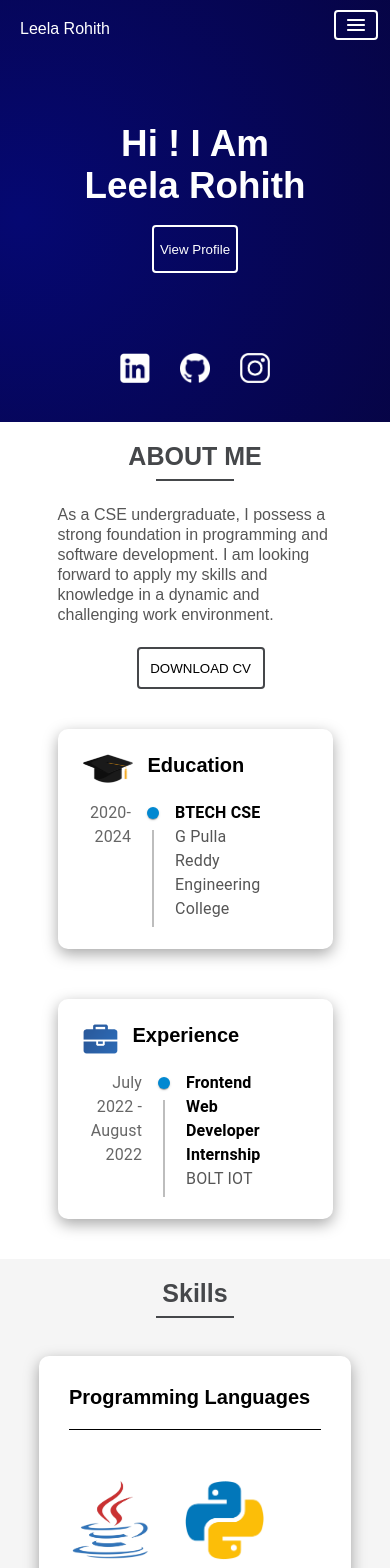
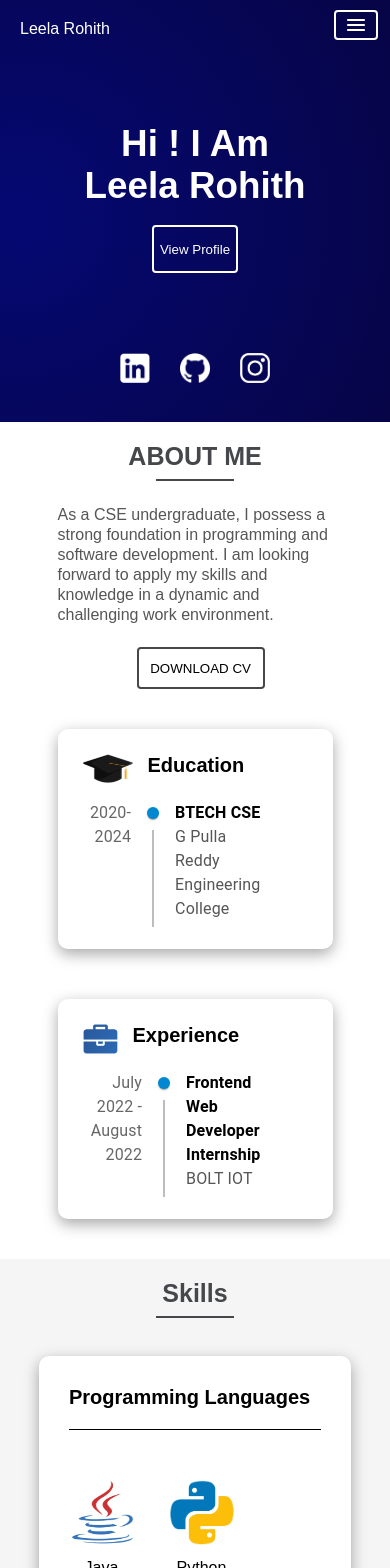
Before and after one commit to LeelaRohith/my-portfolio, a React (Create React App) app: page / in a window 390 px wide. Shown: the top 1568 px of the page. Built offline with nearby package versions, Linux system fonts and the light colour scheme.

Commit message:
image size updated

```diff
--- a/src/Components/Skills/skills.module.css
+++ b/src/Components/Skills/skills.module.css
@@ -89,8 +89,8 @@
         gap:35px;
     }
     .skillList img{
-        height: 80px;
-        width: 80px;
+        height: 65px;
+        width: 65px;
     }
     .codingProfiles img{
         height: 65px;
```
